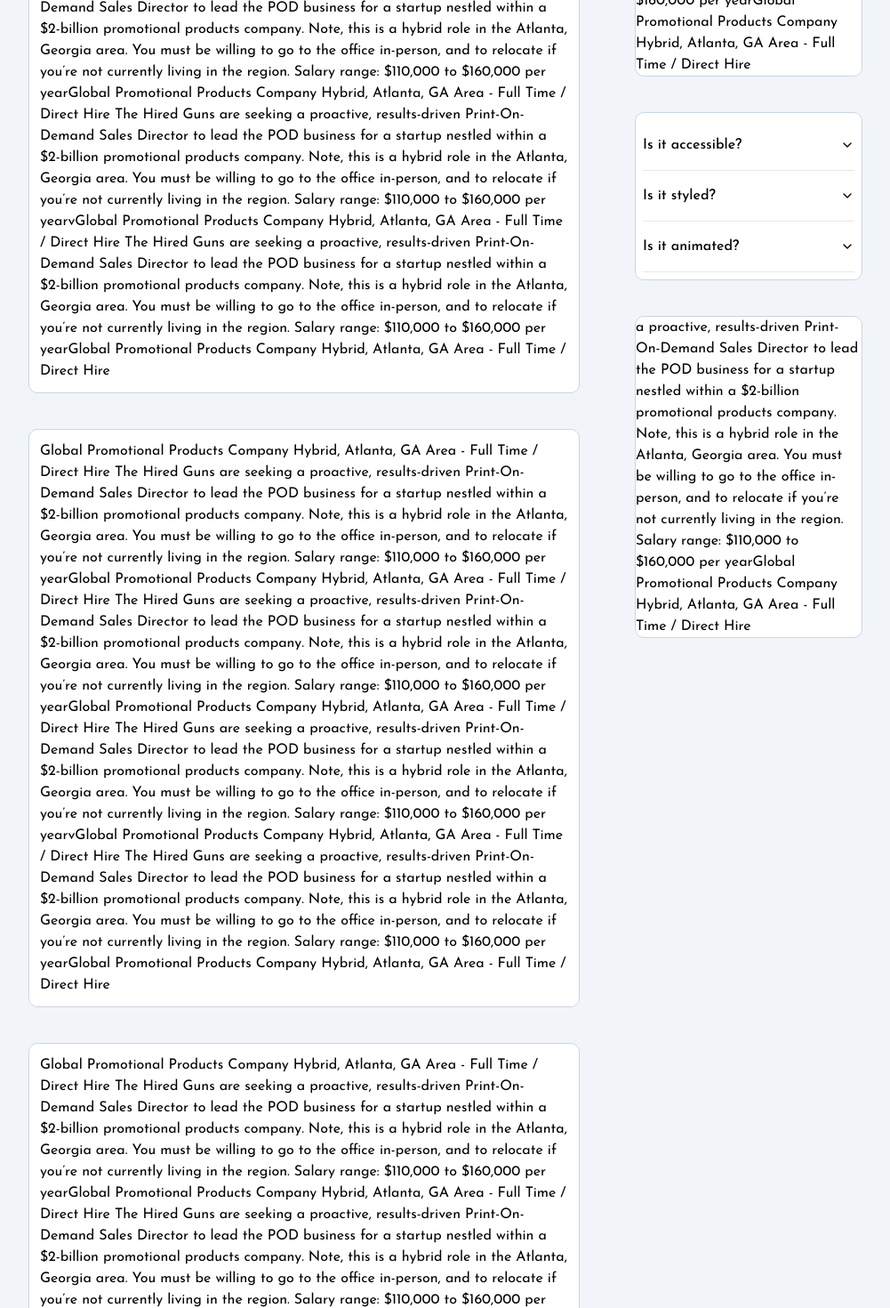
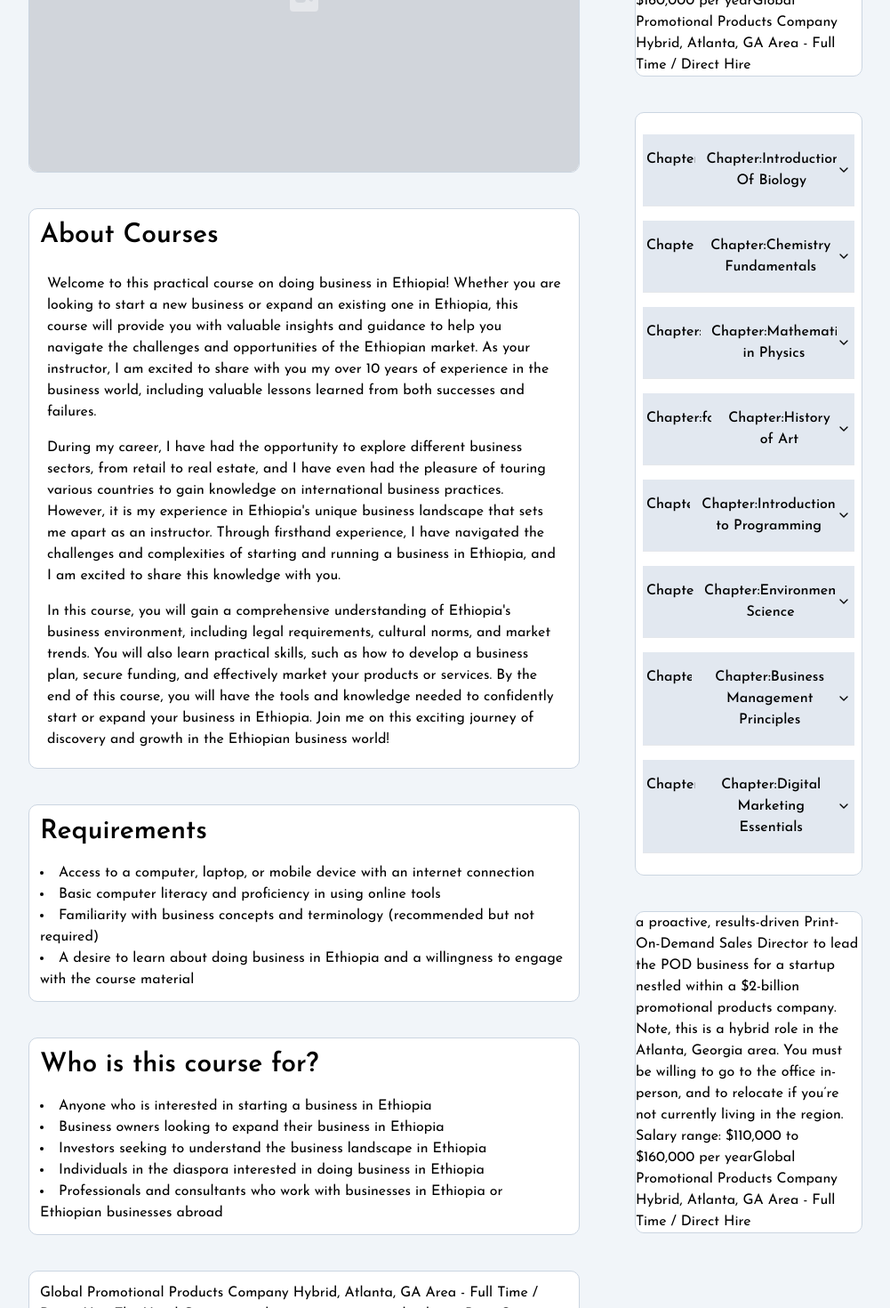
Before and after one commit to deribewsoftware/shadcn_Ui, a Next.js app: page /course/1 in a window 1280 px wide. Shown: the part 380-1850 px from the top of the page at 89% size, without its empty margins (148-1149 px from the left). Built offline with nearby package versions, Linux system fonts and the light colour scheme.

Commit message:
Rating on Course added

```diff
--- a/app/course/[id]/courseContent.tsx
+++ b/app/course/[id]/courseContent.tsx
@@ -4,30 +4,31 @@
   AccordionItem,
   AccordionTrigger,
 } from "@/components/ui/accordion"
+import { coursesContents } from "@/lib/courseContent"
 
 export function CourseContent() {
   return (
     <Accordion type="single" collapsible className="w-full p-2">
-      <AccordionItem value="item-1">
-        <AccordionTrigger>Is it accessible?</AccordionTrigger>
-        <AccordionContent>
-          Yes. It adheres to the WAI-ARIA design pattern.
+
+      {coursesContents.map((courseContent,index) =>{
+        return <AccordionItem key={index} value="item-1" className="bg-slate-200 my-4 px-1 rounded-lg">
+        <AccordionTrigger ><div className="flex gap-3">
+         <h5>Chapter:{courseContent.chapter}</h5>
+         <h5>Chapter:{courseContent.title}</h5>
+          </div></AccordionTrigger>
+        <AccordionContent className="bg-white">
+          <ul className="">
+            {courseContent.lessons.map((lesson,ind)=>{
+return <li key={ind}>{lesson}</li>
+            })}
+          </ul>
         </AccordionContent>
       </AccordionItem>
-      <AccordionItem value="item-2">
-        <AccordionTrigger>Is it styled?</AccordionTrigger>
-        <AccordionContent>
-          Yes. It comes with default styles that matches the other
-          components&apos; aesthetic.
-        </AccordionContent>
-      </AccordionItem>
-      <AccordionItem value="item-3">
-        <AccordionTrigger>Is it animated?</AccordionTrigger>
-        <AccordionContent>
-          Yes. It&apos;s animated by default, but you can disable it if you
-          prefer.
-        </AccordionContent>
-      </AccordionItem>
+      })}
+
+
+
+
     </Accordion>
   )
 }
--- a/app/course/[id]/page.tsx
+++ b/app/course/[id]/page.tsx
@@ -5,9 +5,28 @@
 import { useEffect, useState } from "react";
 import { CourseContent } from "./courseContent";
 import Rating from "./rating/rating";
+import Heading from "@/components/Heading/Heading";
 
 
 const Course = () => {
+  const requirements = [
+    "Access to a computer, laptop, or mobile device with an internet connection",
+    "Basic computer literacy and proficiency in using online tools",
+    "Familiarity with business concepts and terminology (recommended but not required)",
+    "A desire to learn about doing business in Ethiopia and a willingness to engage with the course material"
+]
+
+const target_audience = [
+  "Anyone who is interested in starting a business in Ethiopia",
+  "Business owners looking to expand their business in Ethiopia",
+  "Investors seeking to understand the business landscape in Ethiopia",
+  "Individuals in the diaspora interested in doing business in Ethiopia",
+  "Professionals and consultants who work with businesses in Ethiopia or Ethiopian businesses abroad"
+]
+
+const aboutCourse=["Welcome to this practical course on doing business in Ethiopia! Whether you are looking to start a new business or expand an existing one in Ethiopia, this course will provide you with valuable insights and guidance to help you navigate the challenges and opportunities of the Ethiopian market. As your instructor, I am excited to share with you my over 10 years of experience in the business world, including valuable lessons learned from both successes and failures.",
+"During my career, I have had the opportunity to explore different business sectors, from retail to real estate, and I have even had the pleasure of touring various countries to gain knowledge on international business practices. However, it is my experience in Ethiopia's unique business landscape that sets me apart as an instructor. Through firsthand experience, I have navigated the challenges and complexities of starting and running a business in Ethiopia, and I am excited to share this knowledge with you.",
+"In this course, you will gain a comprehensive understanding of Ethiopia's business environment, including legal requirements, cultural norms, and market trends. You will also learn practical skills, such as how to develop a business plan, secure funding, and effectively market your products or services. By the end of this course, you will have the tools and knowledge needed to confidently start or expand your business in Ethiopia. Join me on this exciting journey of discovery and growth in the Ethiopian business world!"]
   const [isScroll, setScroll] = useState(false);
 
   useEffect(() => {
@@ -35,34 +54,68 @@
       <h1 className="text-3xl font-bold md:mt-4">
         Course Title {id}
       </h1>
-      <Container childern={ <div className="p-3">Global Promotional Products Company
-Hybrid, Atlanta, GA Area - Full Time / Direct Hire
-The Hired Guns are seeking a proactive, results-driven Print-On-Demand Sales Director to lead the POD business for a startup nestled within a $2-billion promotional products company. Note, this is a hybrid role in the Atlanta, Georgia area. You must be willing to go to the office in-person, and to relocate if you’re not currently living in the region.
-Salary range: $110,000 to $160,000 per yearGlobal Promotional Products Company
-Hybrid, Atlanta, GA Area - Full Time / Direct Hire
-The Hired Guns are seeking a proactive, results-driven Print-On-Demand Sales Director to lead the POD business for a startup nestled within a $2-billion promotional products company. Note, this is a hybrid role in the Atlanta, Georgia area. You must be willing to go to the office in-person, and to relocate if you’re not currently living in the region.
-Salary range: $110,000 to $160,000 per yearGlobal Promotional Products Company
-Hybrid, Atlanta, GA Area - Full Time / Direct Hire
-The Hired Guns are seeking a proactive, results-driven Print-On-Demand Sales Director to lead the POD business for a startup nestled within a $2-billion promotional products company. Note, this is a hybrid role in the Atlanta, Georgia area. You must be willing to go to the office in-person, and to relocate if you’re not currently living in the region.
-Salary range: $110,000 to $160,000 per yearvGlobal Promotional Products Company
-Hybrid, Atlanta, GA Area - Full Time / Direct Hire
-The Hired Guns are seeking a proactive, results-driven Print-On-Demand Sales Director to lead the POD business for a startup nestled within a $2-billion promotional products company. Note, this is a hybrid role in the Atlanta, Georgia area. You must be willing to go to the office in-person, and to relocate if you’re not currently living in the region.
-Salary range: $110,000 to $160,000 per yearGlobal Promotional Products Company
-Hybrid, Atlanta, GA Area - Full Time / Direct Hire</div>}/>
-<Container childern={ <div className="p-3">Global Promotional Products Company
-Hybrid, Atlanta, GA Area - Full Time / Direct Hire
-The Hired Guns are seeking a proactive, results-driven Print-On-Demand Sales Director to lead the POD business for a startup nestled within a $2-billion promotional products company. Note, this is a hybrid role in the Atlanta, Georgia area. You must be willing to go to the office in-person, and to relocate if you’re not currently living in the region.
-Salary range: $110,000 to $160,000 per yearGlobal Promotional Products Company
-Hybrid, Atlanta, GA Area - Full Time / Direct Hire
-The Hired Guns are seeking a proactive, results-driven Print-On-Demand Sales Director to lead the POD business for a startup nestled within a $2-billion promotional products company. Note, this is a hybrid role in the Atlanta, Georgia area. You must be willing to go to the office in-person, and to relocate if you’re not currently living in the region.
-Salary range: $110,000 to $160,000 per yearGlobal Promotional Products Company
-Hybrid, Atlanta, GA Area - Full Time / Direct Hire
-The Hired Guns are seeking a proactive, results-driven Print-On-Demand Sales Director to lead the POD business for a startup nestled within a $2-billion promotional products company. Note, this is a hybrid role in the Atlanta, Georgia area. You must be willing to go to the office in-person, and to relocate if you’re not currently living in the region.
-Salary range: $110,000 to $160,000 per yearvGlobal Promotional Products Company
-Hybrid, Atlanta, GA Area - Full Time / Direct Hire
-The Hired Guns are seeking a proactive, results-driven Print-On-Demand Sales Director to lead the POD business for a startup nestled within a $2-billion promotional products company. Note, this is a hybrid role in the Atlanta, Georgia area. You must be willing to go to the office in-person, and to relocate if you’re not currently living in the region.
-Salary range: $110,000 to $160,000 per yearGlobal Promotional Products Company
-Hybrid, Atlanta, GA Area - Full Time / Direct Hire</div>}/>
+
+
+      <Container childern={
+
+<div role="status" className="flex items-center justify-center h-[400px] bg-gray-300 rounded-lg animate-pulse dark:bg-gray-700">
+    <svg className="w-10 h-10 text-gray-200 dark:text-gray-600" aria-hidden="true" xmlns="http://www.w3.org/2000/svg" fill="currentColor" viewBox="0 0 16 20">
+    <path d="M5 5V.13a2.96 2.96 0 0 0-1.293.749L.879 3.707A2.98 2.98 0 0 0 .13 5H5Z"/>
+    <path d="M14.066 0H7v5a2 2 0 0 1-2 2H0v11a1.97 1.97 0 0 0 1.934 2h12.132A1.97 1.97 0 0 0 16 18V2a1.97 1.97 0 0 0-1.934-2ZM9 13a2 2 0 0 1-2 2H5a2 2 0 0 1-2-2v-2a2 2 0 0 1 2-2h2a2 2 0 0 1 2 2v2Zm4 .382a1 1 0 0 1-1.447.894L10 13v-2l1.553-1.276a1 1 0 0 1 1.447.894v2.764Z"/>
+  </svg>
+    <span className="sr-only">Loading...</span>
+</div>
+}/>
+
+
+
+
+      <Container childern={ <div className="p-3 flex flex-col gap-4">
+  <Heading
+  title="About Courses"
+  />
+  <div className=" ">
+    {aboutCourse.map((requirement,index) =>{
+      return <p className="p-2 justify-start" key={index}>{requirement}</p>
+    })}
+  </div>
+</div>}/>
+
+
+
+
+
+<Container childern={ <div className="p-3 flex flex-col gap-4">
+  <Heading
+  title="Requirements"
+  />
+  <ul  className=" list-disc list-inside dark:text-gray-400">
+    {requirements.map((requirement,index) =>{
+      return <li key={index}>{requirement}</li>
+    })}
+  </ul>
+</div>}/>
+
+
+<Container childern={ <div className="p-3 flex flex-col gap-4">
+  <Heading
+  title="Who is this course for?"
+  />
+  <ul  className=" list-disc list-inside dark:text-gray-400">
+    {target_audience.map((target,index) =>{
+      return <li key={index}>{target}</li>
+    })}
+  </ul>
+</div>}/>
+
+
+
+
+
+
+
+
+
 <Container childern={ <div className="p-3">Global Promotional Products Company
 Hybrid, Atlanta, GA Area - Full Time / Direct Hire
 The Hired Guns are seeking a proactive, results-driven Print-On-Demand Sales Director to lead the POD business for a startup nestled within a $2-billion promotional products company. Note, this is a hybrid role in the Atlanta, Georgia area. You must be willing to go to the office in-person, and to relocate if you’re not currently living in the region.
--- /dev/null
+++ b/components/Heading/Heading.tsx
@@ -0,0 +1,11 @@
+interface HeadingProps{
+  title: string;
+  border?: boolean
+
+}
+
+const Heading:React.FC<HeadingProps> = ({title,border}) => {
+  return ( <h1 className="text-3xl md:5xl font-semibold">{title}</h1> );
+}
+
+export default Heading;
--- /dev/null
+++ b/lib/courseContent.ts
@@ -0,0 +1,83 @@
+export const coursesContents = [
+  {
+      "chapter": "one",
+      "title": "Introduction Of Biology",
+      "lessons": [
+          "Cell Theory",
+          "Organism",
+          "Virus",
+          "Bacterium",
+      ],
+  },
+  {
+      "chapter": "two",
+      "title": "Chemistry Fundamentals",
+      "lessons": [
+          "Atomic Structure",
+          "Chemical Reactions",
+          "Molecular Bonding",
+          "Chemical Equations",
+      ],
+  },
+  {
+      "chapter": "three",
+      "title": "Mathematics in Physics",
+      "lessons": [
+          "Algebraic Expressions",
+          "Trigonometry",
+          "Calculus Basics",
+          "Vectors and Scalars",
+      ],
+  },
+  {
+      "chapter": "four",
+      "title": "History of Art",
+      "lessons": [
+          "Renaissance Period",
+          "Impressionism",
+          "Modern Art Movements",
+          "Contemporary Art",
+      ],
+  },
+  {
+      "chapter": "five",
+      "title": "Introduction to Programming",
+      "lessons": [
+          "Variables and Data Types",
+          "Control Structures",
+          "Functions",
+          "Object-Oriented Programming",
+      ],
+  },
+  {
+      "chapter": "six",
+      "title": "Environmental Science",
+      "lessons": [
+          "Ecosystems",
+          "Climate Change",
+          "Biodiversity",
+          "Pollution Control",
+      ],
+  },
+  {
+      "chapter": "seven",
+      "title": "Business Management Principles",
+      "lessons": [
+          "Marketing Strategies",
+          "Financial Planning",
+          "Human Resources",
+          "Strategic Management",
+      ],
+  },
+  {
+      "chapter": "eight",
+      "title": "Digital Marketing Essentials",
+      "lessons": [
+          "Social Media Marketing",
+          "Search Engine Optimization",
+          "Email Marketing",
+          "Analytics and Metrics",
+      ],
+  },
+
+]
```
